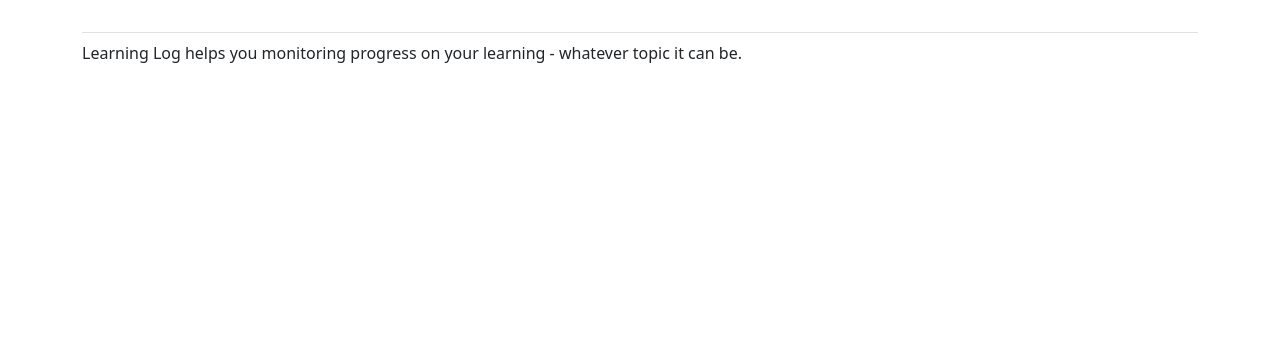
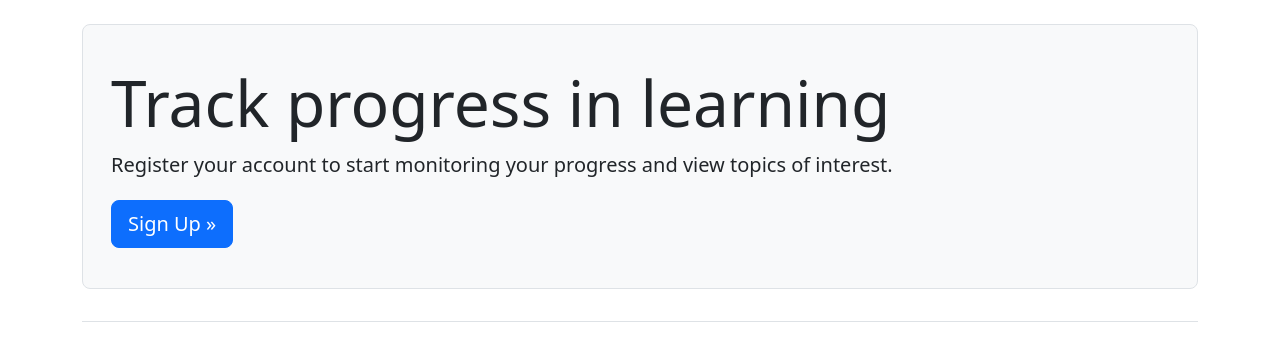
Before and after one commit to ikari2k/learning_log, a Django app: page / in a window 1280 px wide. Shown: the part 66-427 px from the top of the page. Run offline with Django 5.2, Linux system fonts and the light colour scheme; some libraries are stand-ins or nearby versions.

Commit message:
styling of index page

```diff
--- a/learning_logs/templates/learning_logs/index.html
+++ b/learning_logs/templates/learning_logs/index.html
@@ -1,5 +1,15 @@
 {% extends "learning_logs/base.html" %}
 
-{% block content %}
-<p> Learning Log helps you monitoring progress on your learning - whatever topic it can be.</p>
-{% endblock content %}
+{% block page_header %}
+    <div class="p-3 mb-4 bg-light border rounded-3">
+        <div class="container-fluid py-4">
+            <h1 class="display-3">Track progress in learning</h1>
+
+            <p class="lead">
+               Register your account to start monitoring your progress and view topics of interest.
+            </p>
+
+            <a class="btn btn-primary btn-lg mt-1" href="{% url "accounts:register" %}">Sign Up &raquo;</a>
+        </div>
+    </div>
+{% endblock page_header %}
```
